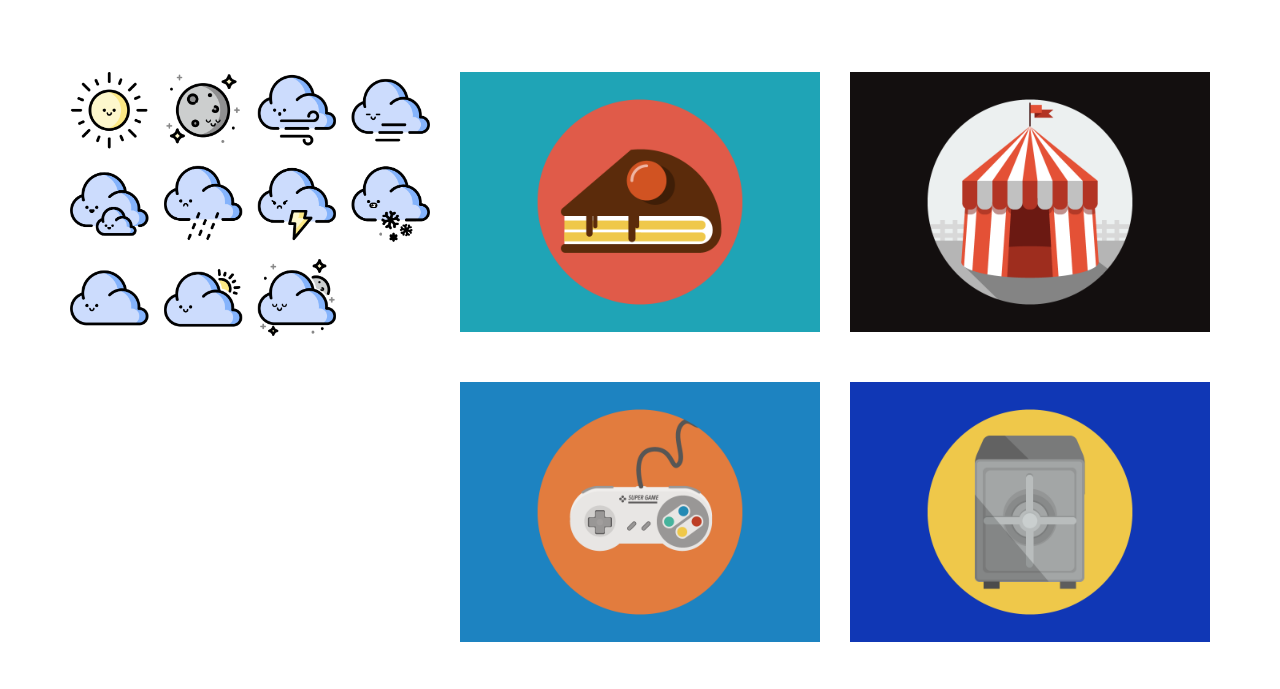
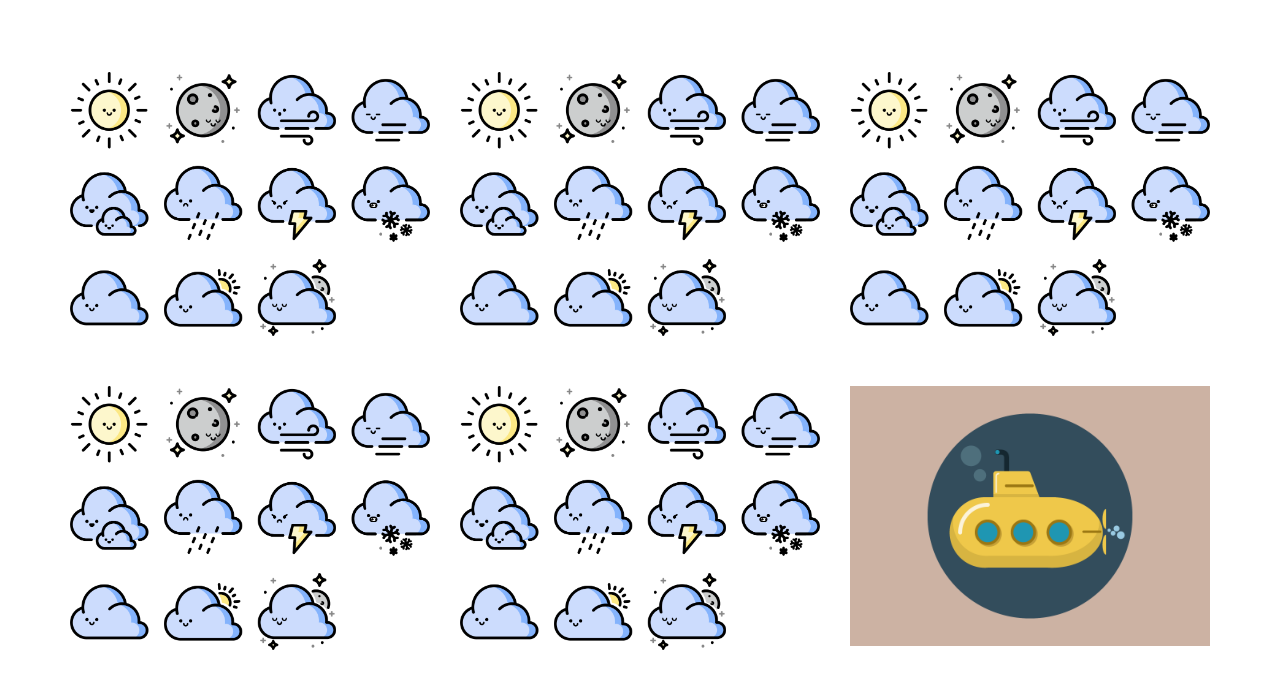
Before and after one commit to tahirahabrash/tahirahabrash.github.io, a website: page index.html in a window 1280 px wide. Shown: the part 78-767 px from the top of the page. Drawn offline with nearby package versions, Linux system fonts and the light colour scheme.

Commit message:
edited html

```diff
--- a/index.html
+++ b/index.html
@@ -89,7 +89,7 @@
                                     <i class="fa fa-search-plus fa-3x"></i>
                                 </div>
                             </div>
-                            <img src="img/work/cake.png" class="img-responsive" alt="Slice of cake">
+                            <img src="img/work/weathermoji.png" class="img-responsive" alt="Slice of cake">
                         </a>
                     </div>
                     <div class="col-sm-4 work-item">
@@ -99,7 +99,7 @@
                                     <i class="fa fa-search-plus fa-3x"></i>
                                 </div>
                             </div>
-                            <img src="img/work/circus.png" class="img-responsive" alt="Circus tent">
+                            <img src="img/work/weathermoji.png" class="img-responsive" alt="Circus tent">
                         </a>
                     </div>
                     <div class="col-sm-4 work-item">
@@ -109,7 +109,7 @@
                                     <i class="fa fa-search-plus fa-3x"></i>
                                 </div>
                             </div>
-                            <img src="img/work/game.png" class="img-responsive" alt="Game controller">
+                            <img src="img/work/weathermoji.png" class="img-responsive" alt="Game controller">
                         </a>
                     </div>
                     <div class="col-sm-4 work-item">
@@ -119,7 +119,7 @@
                                     <i class="fa fa-search-plus fa-3x"></i>
                                 </div>
                             </div>
-                            <img src="img/work/safe.png" class="img-responsive" alt="Safe">
+                            <img src="img/work/weathermoji.png" class="img-responsive" alt="Safe">
                         </a>
                     </div>
                     <div class="col-sm-4 work-item">
```
